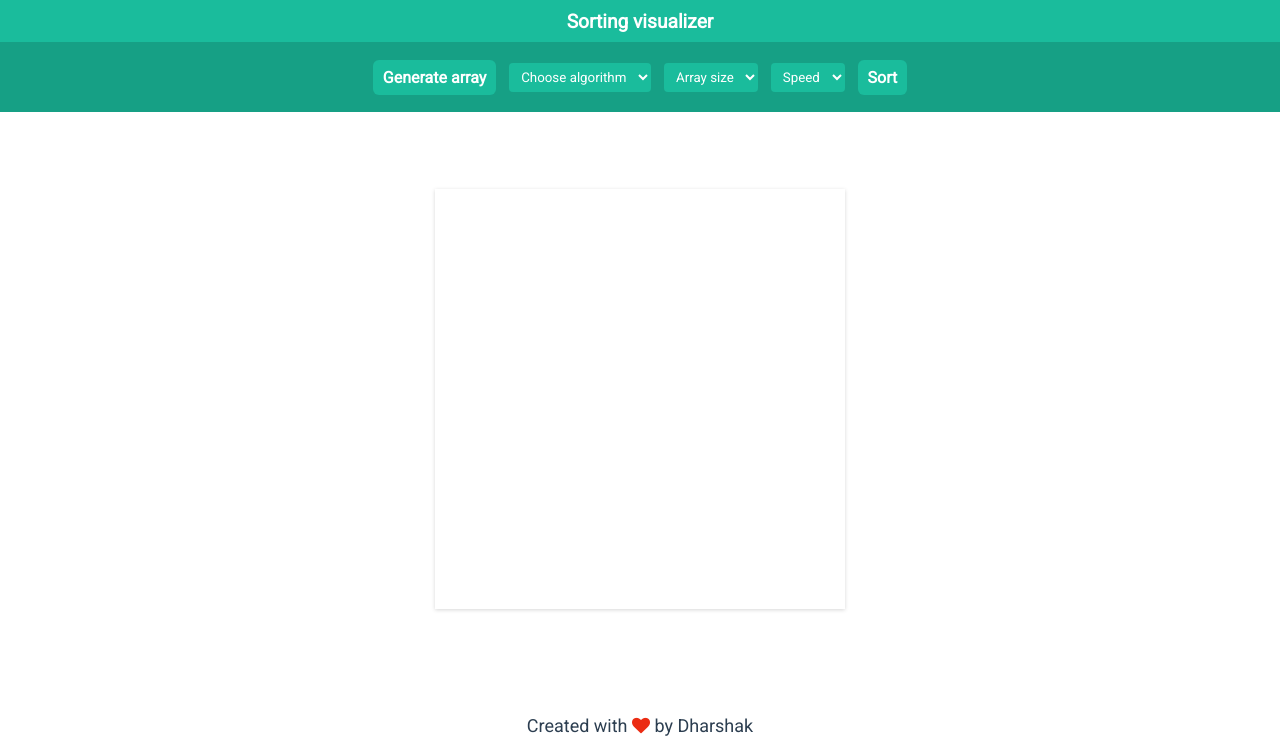
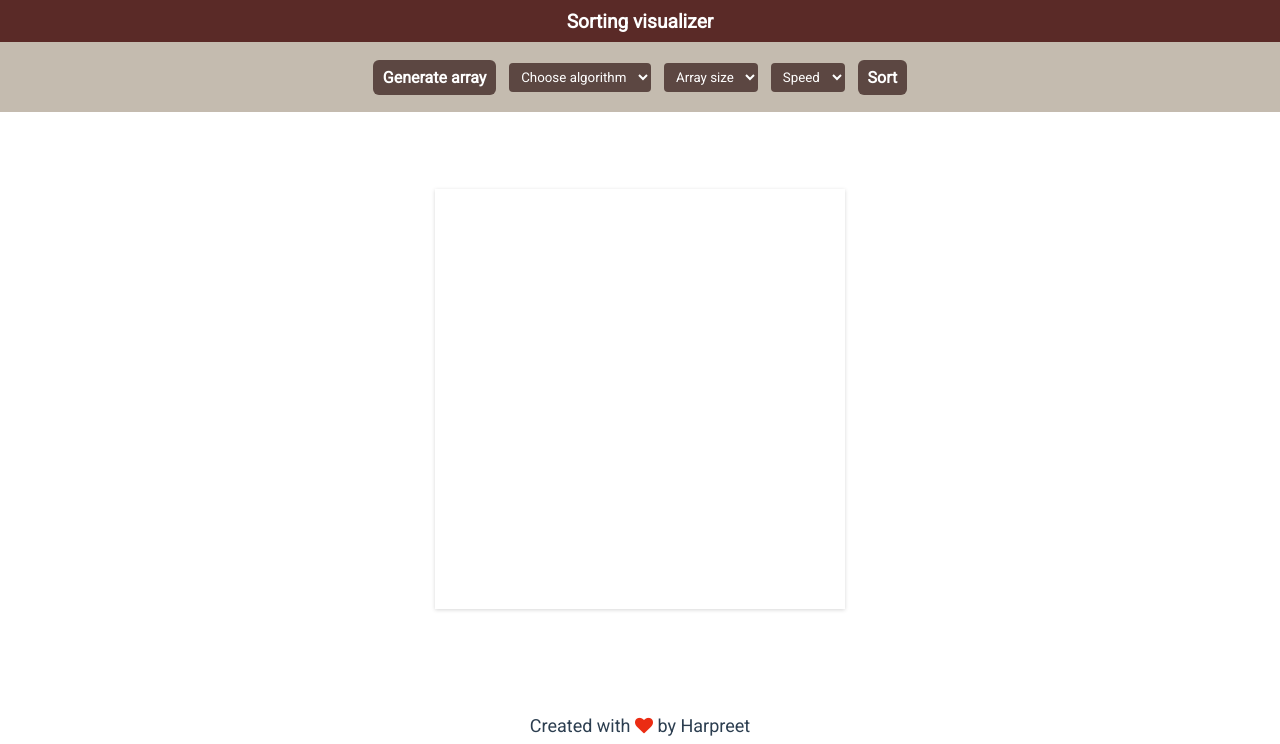
Before and after one commit to harpreet-03/Visualizer, a plain HTML site: page index.html in a window 1280 px wide. Shown: the top 744 px of the page. Drawn offline with Linux system fonts and the light colour scheme.

Commit message:
Visualiser

```diff
--- a/css/style.css
+++ b/css/style.css
@@ -1,6 +1,6 @@
 :root {
-  --primary-color: #1abc9c;
-  --secondary-color: #16a085;
+  --primary-color: #5a2a27;
+  --secondary-color: #c4bbaf;
 }
 * {
   /* Below is the standard CSS code one should add to get rid of default margins and padding which most of tge HTML elements have */
@@ -51,7 +51,7 @@ body {
   padding: 8px 10px;
   border-radius: 6px;
   transition: 0.3s;
-  background-color: #1abc9c;
+  background-color: #5c4742;
 }
 .navbar a:hover {
   background-color: transparent;
@@ -62,7 +62,7 @@ body {
   border: none;
   border-radius: 4px;
   padding: 6px 8px;
-  background-color: #1abc9c;
+  background-color: #5c4742;
   color: white;
 }
 .navbar > .icon {
@@ -114,8 +114,8 @@ body {
   transition: 0.5s;
 }
 .cell.current {
-  border-color: #50c5b7;
-  background-color: #50c5b7;
+  border-color: #5c4742;
+  background-color: #5c4742;
   color: white;
   transition: all 0.4s ease-out;
 }
--- a/index.html
+++ b/index.html
@@ -16,7 +16,7 @@
 
 <body>
   <div class="nav-container">
-    <h2 class="title" onclick="wind`ow.location.reload()">
+    <h2 class="title" onclick="window.location.reload()">
       Sorting visualizer
     </h2>
     <div class="navbar" id="navbar">
@@ -66,7 +66,7 @@
     <div class="array"></div>
   </div>
   <footer class="footer">
-    <p>Created with <i class="fa fa-heart"></i> by Dharshak</p>
+    <p>Created with <i class="fa fa-heart"></i> by Harpreet</p>
     <p>
       <a href="https://www.linkedin.com/in/harpreet16/" target="_blank" class="link">
         <i class="fa fa-linkedin-square" aria-hidden="true"></i>
```
